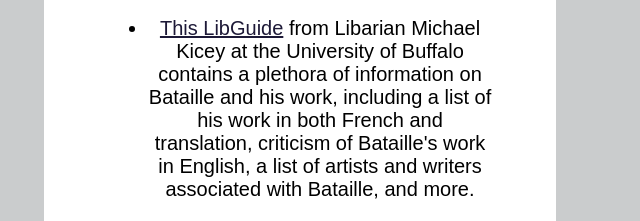
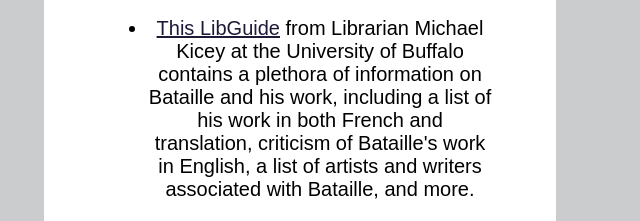
Before and after one commit to ian-nai/batailles_journals, a plain HTML site: page links.html in a window 1280 px wide. Shown: the part 426-647 px from the top of the page, 340-980 px from the left. Drawn offline with Linux system fonts and the light colour scheme.

Commit message:
Update links.html

```diff
--- a/links.html
+++ b/links.html
@@ -18,7 +18,7 @@
       <div id="about_text">
         <p>For further information on Bataille and his work, please consult the following brief bibliography.</p>
         <ul>
-          <li><a href="https://research.lib.buffalo.edu/bataille/life-letters" target="_blank">This LibGuide</a> from Libarian Michael Kicey at the University of Buffalo contains a plethora of information
+          <li><a href="https://research.lib.buffalo.edu/bataille/life-letters" target="_blank">This LibGuide</a> from Librarian Michael Kicey at the University of Buffalo contains a plethora of information
           on Bataille and his work, including a list of his work in both French and translation, criticism of Bataille's work in English, a list of artists and writers associated with Bataille, and more.</li>
           <br>
           <li><a href="https://monoskop.org/Monoskop" target="_blank">Monoskop</a> has information on and PDFs of both <a href="https://monoskop.org/Ac%C3%A9phale" target="_blank">Acéphale</a> and <a href="https://monoskop.org/Documents" target="_blank">Documents.</a></li>
```
